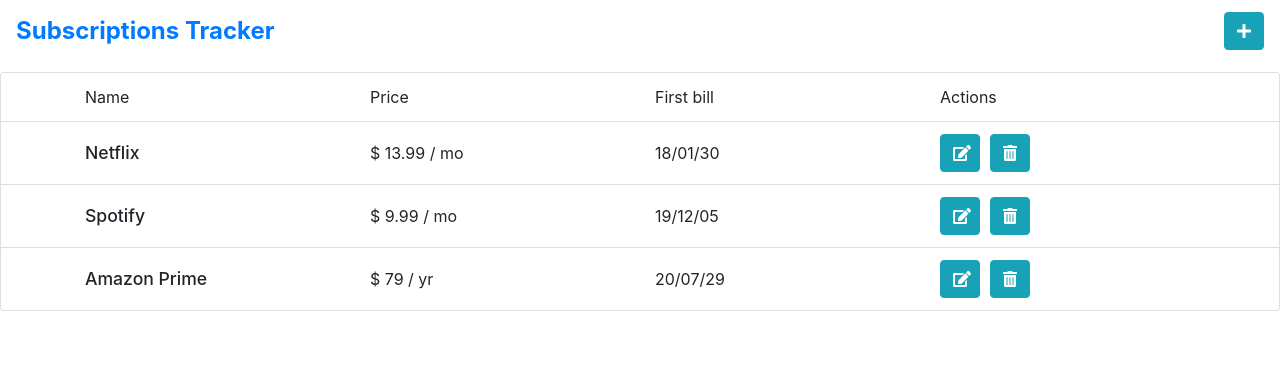
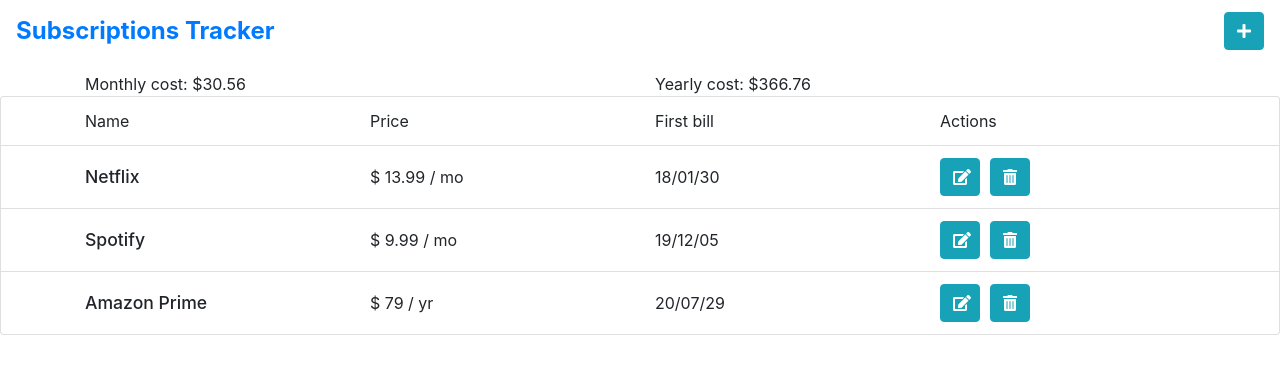
Before and after one commit to lrnxie/subscription-tracker-firebase, a React (Create React App) app: page / in a window 1280 px wide. Shown: the top 374 px of the page. Built offline with nearby package versions, Linux system fonts and the light colour scheme.

Commit message:
Added stats: monthly and yearly costs

```diff
--- a/src/App.js
+++ b/src/App.js
@@ -1,6 +1,7 @@
 import React from "react";
 import { SubscriptionContextProvider } from "./contexts/SubscriptionContext";
 import { Header } from "./components/Header";
+import Stats from "./components/Stats";
 import SubscriptionList from "./components/SubscriptionList";
 
 function App() {
@@ -8,6 +9,7 @@ function App() {
     <div>
       <SubscriptionContextProvider>
         <Header />
+        <Stats />
         <SubscriptionList />
       </SubscriptionContextProvider>
     </div>
--- /dev/null
+++ b/src/components/Stats.js
@@ -0,0 +1,47 @@
+import React, { useContext } from "react";
+import { SubscriptionContext } from "../contexts/SubscriptionContext";
+
+import { Container, Row, Col } from "reactstrap";
+
+const Stats = () => {
+  const { subscriptions } = useContext(SubscriptionContext);
+
+  const monthly = subscriptions
+    .map((subscription) => {
+      if (subscription.cycle === "weekly") {
+        return subscription.price * 4;
+      } else if (subscription.cycle === "yearly") {
+        return subscription.price / 12;
+      } else {
+        return subscription.price;
+      }
+    })
+    .reduce((a, b) => a + b, 0);
+
+  const yearly = subscriptions
+    .map((subscription) => {
+      if (subscription.cycle === "weekly") {
+        return subscription.price * 52;
+      } else if (subscription.cycle === "monthly") {
+        return subscription.price * 12;
+      } else {
+        return subscription.price;
+      }
+    })
+    .reduce((a, b) => a + b, 0);
+
+  return subscriptions.length ? (
+    <div>
+      <Container>
+        <Row>
+          <Col>Monthly cost: ${monthly.toFixed(2)}</Col>
+          <Col>Yearly cost: ${yearly}</Col>
+        </Row>
+      </Container>
+    </div>
+  ) : (
+    <div></div>
+  );
+};
+
+export default Stats;
```
